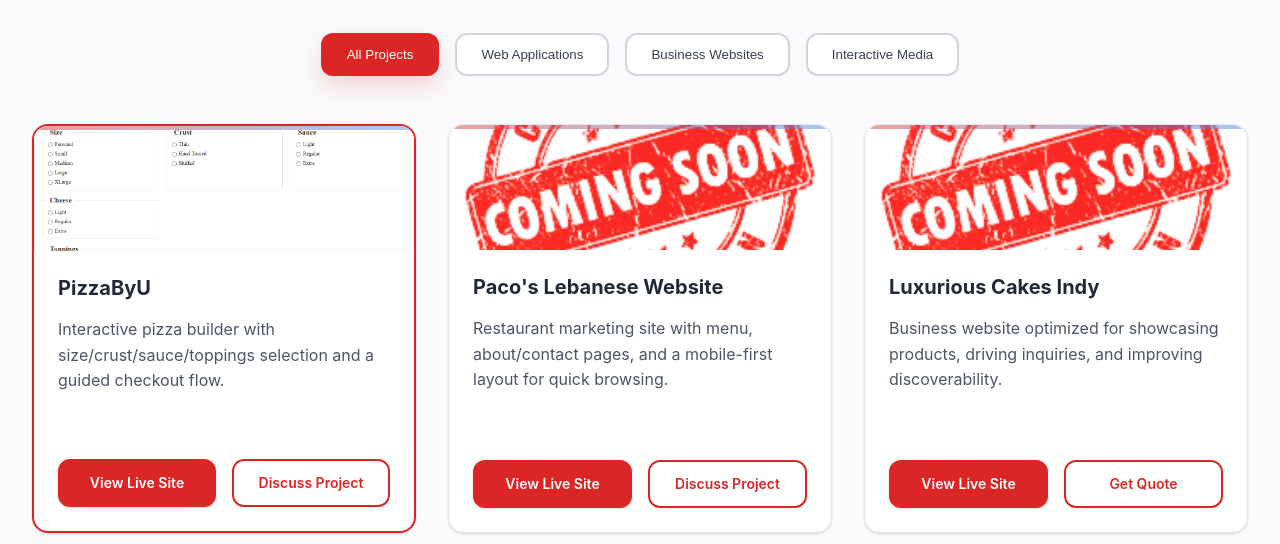
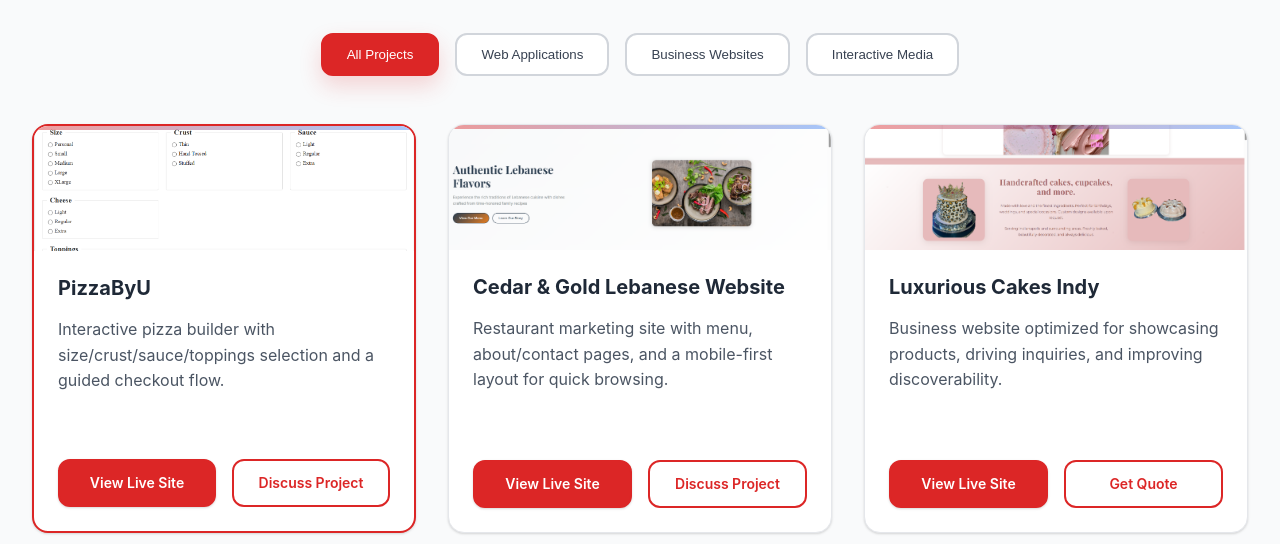
Before and after one commit to hligon35/myportfolio, a website built with Vite: page index.html in a window 1280 px wide. Shown: the part 4360-4904 px from the top of the page. Built offline with nearby package versions, Linux system fonts and the light colour scheme.

Commit message:
Update portfolio project details and adjust layout margin for better alignment

```diff
--- a/src/main.js
+++ b/src/main.js
@@ -288,7 +288,7 @@ function initializeApp() {
 
       <div class="portfolio-card" data-type="web">
         <div class="portfolio-image">
-          <img src="projects/comingSoon.png" alt="Paco's Lebanese" loading="lazy" />
+          <img src="projects/cedar&gold_lebanese.png" alt="Cedar & Gold Lebanese" loading="lazy" />
           <div class="portfolio-overlay">
             <div class="portfolio-tech">
               <span>HTML5</span>
@@ -298,10 +298,10 @@ function initializeApp() {
           </div>
         </div>
         <div class="portfolio-content">
-          <h3>Paco's Lebanese Website</h3>
+          <h3>Cedar & Gold Lebanese Website</h3>
           <p class="portfolio-desc">Restaurant marketing site with menu, about/contact pages, and a mobile-first layout for quick browsing.</p>
           <div class="portfolio-actions">
-            <a href="https://hligon35.github.io/pacoslebanese/" class="btn btn-primary" target="_blank" rel="noopener">View Live Site</a>
+            <a href="https://hligon35.github.io/cedarngoldslebanese/" class="btn btn-primary" target="_blank" rel="noopener">View Live Site</a>
             <a href="#contact" class="btn btn-secondary">Discuss Project</a>
           </div>
         </div>
@@ -309,7 +309,7 @@ function initializeApp() {
 
       <div class="portfolio-card" data-type="webpages">
         <div class="portfolio-image">
-          <img src="projects/comingSoon.png" alt="Luxurious Cakes Indy" loading="lazy" />
+          <img src="projects/luxurious_cakes.png" alt="Luxurious Cakes Indy" loading="lazy" />
           <div class="portfolio-overlay">
             <div class="portfolio-tech">
               <span>WordPress</span>
@@ -456,7 +456,7 @@ function initializeApp() {
 
       <div class="portfolio-card" data-type="games">
         <div class="portfolio-image">
-          <img src="projects/comingSoon.png" alt="Space Rocks" loading="lazy" />
+          <img src="projects/space_rocks.png" alt="Space Rocks" loading="lazy" />
           <div class="portfolio-overlay">
             <div class="portfolio-tech">
               <span>Game Development</span>
--- a/src/style.css
+++ b/src/style.css
@@ -1066,7 +1066,7 @@ section {
   grid-template-columns: repeat(4, minmax(0, 1fr));
   gap: 2rem;
   padding: 1.5rem 0;
-  margin-left: 150px;
+  margin-left: 20px;
 }
 
 .footer-col h4 {
```
